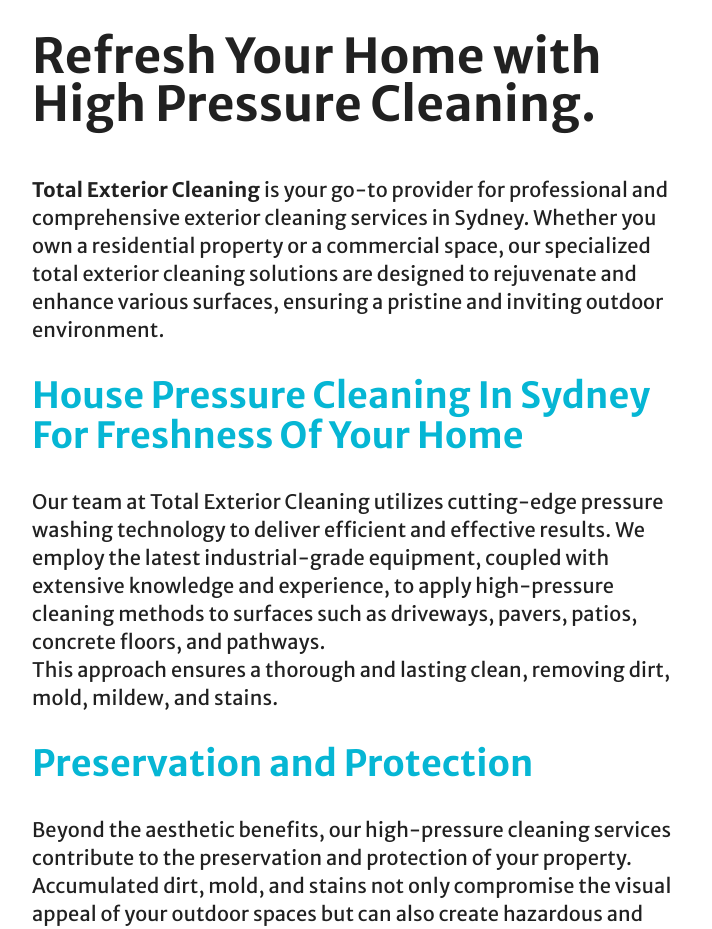
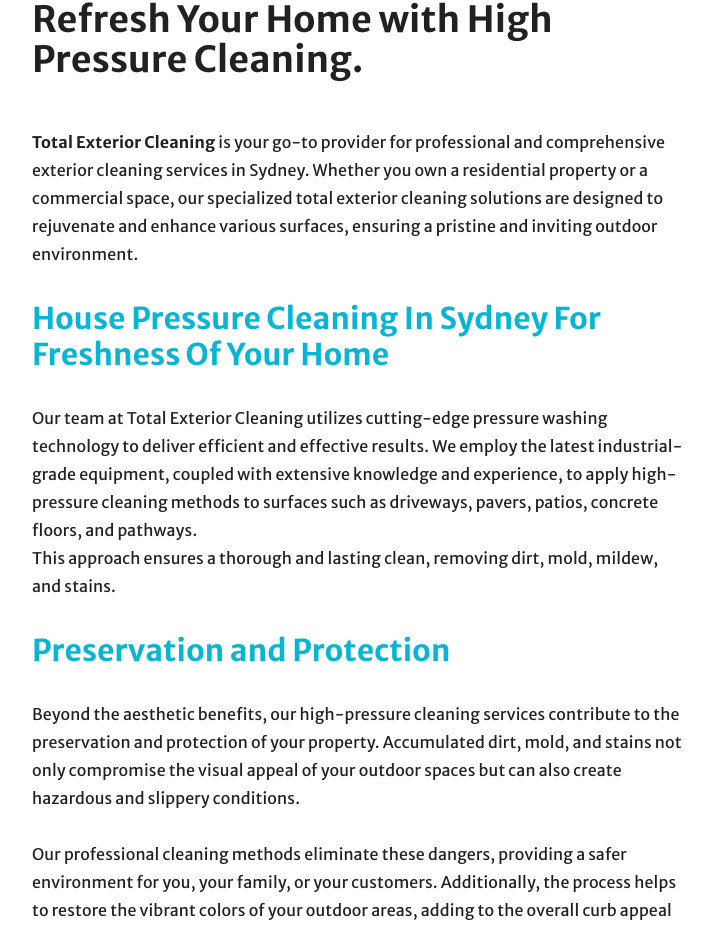
Before and after one commit to danielirwin99/pressure-washing, a React (Create React App) app: page /pressure-washing in a window 1280 px wide. Shown: the part 820-1749 px from the top of the page, without its empty margins (32-744 px from the left). Built offline with nearby package versions, Linux system fonts and the light colour scheme.

Commit message:
smaller wirting

```diff
--- a/src/pages/PressureWashing.jsx
+++ b/src/pages/PressureWashing.jsx
@@ -52,12 +52,12 @@
         </div>
       </main>
       <div className="mt-40 md:mt-80 lg:mt-40">
-        <div className="ml-10 lg:pt-32 mb-5 mr-10 lg:mr-6 flex flex-wrap lg:flex-nowrap lg:space-x-12">
+        <div className="ml-10 lg:pt-24 mb-5 mr-10 lg:mr-6 flex flex-wrap lg:flex-nowrap lg:space-x-12">
           <div className="lg:w-[60%] space-y-8 lg:mx-6 lg:pr-4">
-            <h1 className="text-3xl sm:text-5xl font-bold">
+            <h1 className="text-3xl sm:text-4xl font-bold">
               Refresh Your Home with High Pressure Cleaning.
             </h1>
-            <p className="leading-7 pt-4 md:text-xl 2xl:text-2xl">
+            <p className="leading-7 pt-4  ">
               <span className="font-bold"> Total Exterior Cleaning</span> is
               your go-to provider for professional and comprehensive exterior
               cleaning services in Sydney. Whether you own a residential
@@ -65,11 +65,11 @@
               cleaning solutions are designed to rejuvenate and enhance various
               surfaces, ensuring a pristine and inviting outdoor environment.
             </p>
-            <h2 className="text-3xl md:text-4xl font-semibold text-cyan-500">
+            <h2 className="text-3xl font-semibold text-cyan-500">
               House Pressure Cleaning In Sydney For Freshness Of Your Home
             </h2>
 
-            <p className="leading-7 md:text-xl 2xl:text-2xl">
+            <p className="leading-7 md:text-md ">
               Our team at Total Exterior Cleaning utilizes cutting-edge pressure
               washing technology to deliver efficient and effective results. We
               employ the latest industrial-grade equipment, coupled with
@@ -82,10 +82,10 @@
               </span>
             </p>
 
-            <h2 className="text-3xl md:text-4xl font-semibold text-cyan-500">
+            <h2 className="text-3xl md:text-3xl font-semibold text-cyan-500">
               Preservation and Protection
             </h2>
-            <p className="leading-7 md:text-xl 2xl:text-2xl">
+            <p className="leading-7 ">
               {" "}
               Beyond the aesthetic benefits, our high-pressure cleaning services
               contribute to the preservation and protection of your property.
@@ -94,7 +94,7 @@
               slippery conditions.
               <br />
               <br />
-              <span className="hidden xl:flex 2xl:text-2xl">
+              <span className="hidden xl:flex ">
                 Our professional cleaning methods eliminate these dangers,
                 providing a safer environment for you, your family, or your
                 customers. Additionally, the process helps to restore the
```
